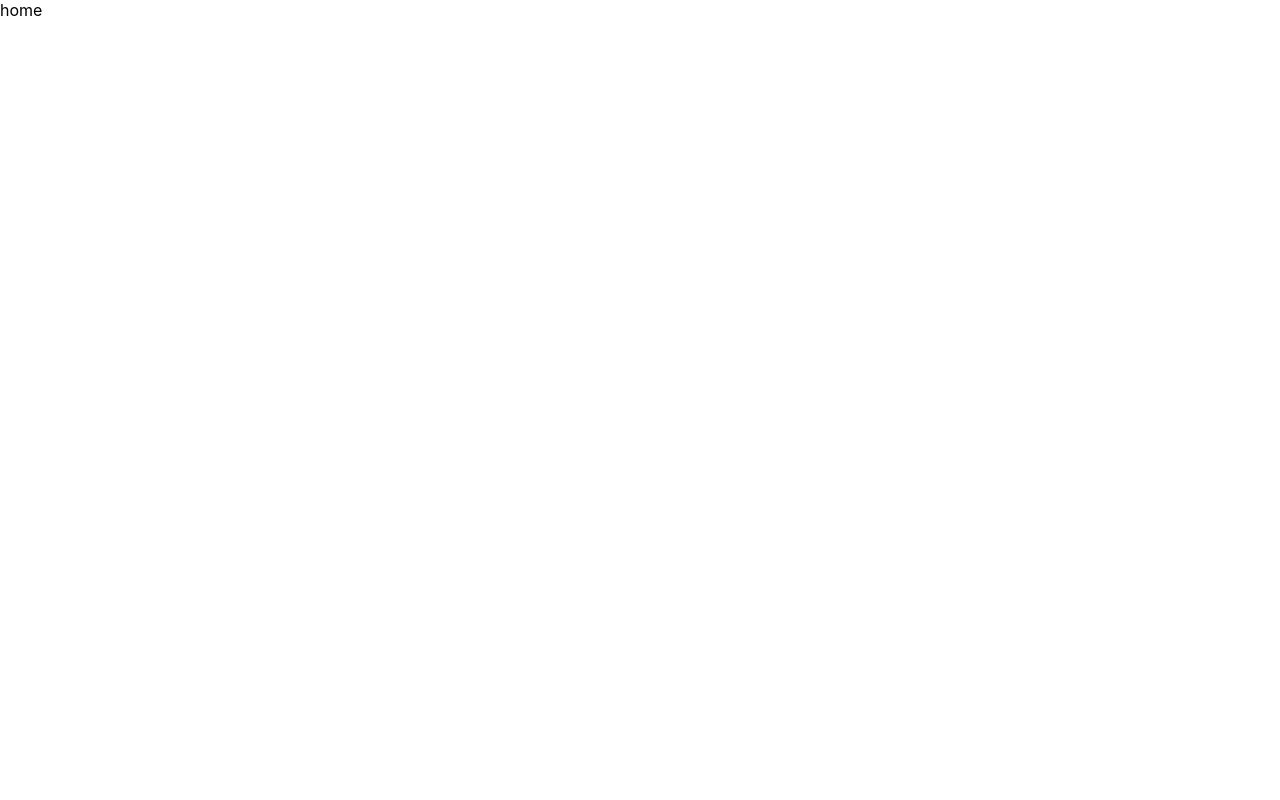
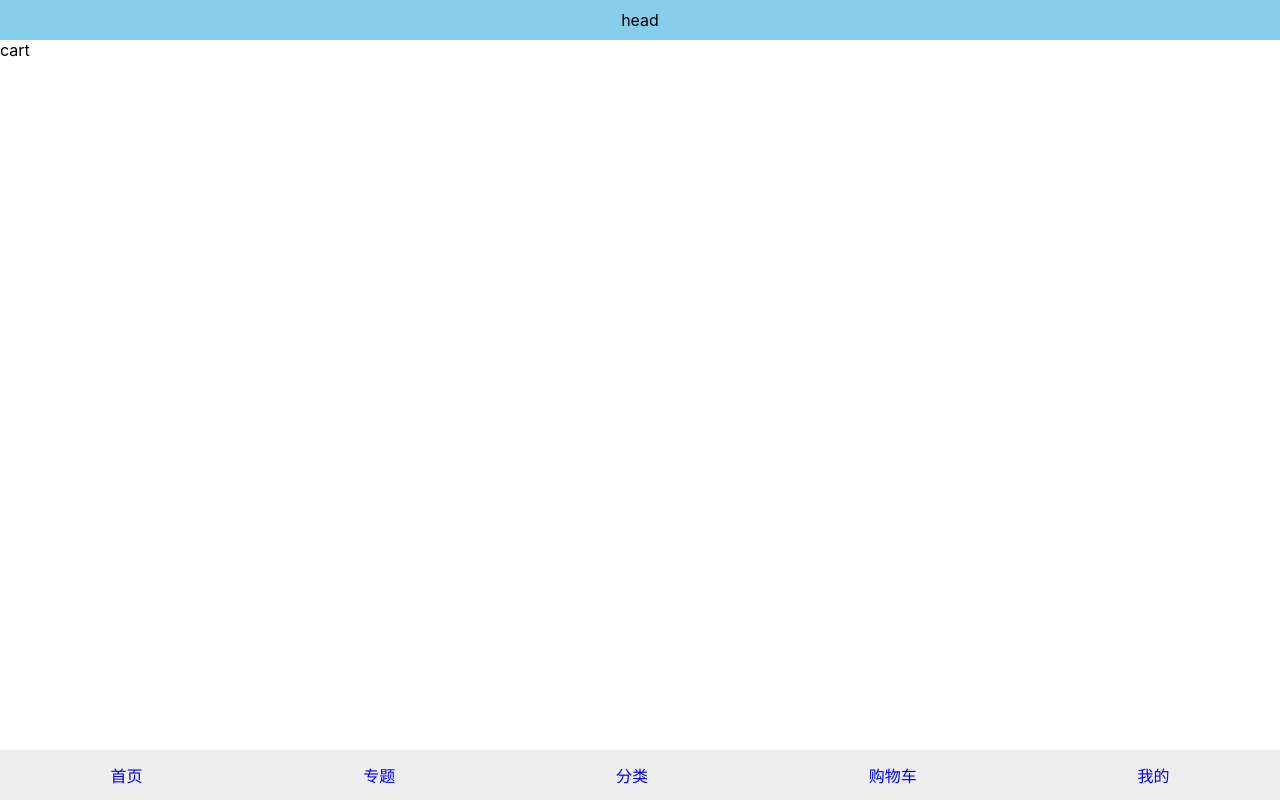
Before and after one commit to lsh5665256/shopcar, a React (Create React App) app: page /home/cart in a window 1280 px wide. Built offline with nearby package versions, Linux system fonts and the light colour scheme.

Commit message:
'首页'

```diff
--- a/package.json
+++ b/package.json
@@ -9,10 +9,12 @@
     "@types/jest": "^24.0.0",
     "@types/node": "^12.0.0",
     "@types/react": "^16.9.0",
-    "@types/react-dom": "^16.9.0",
+    "@types/react-dom": "^16.9.4",
+    "@types/react-router-dom": "^5.1.3",
     "mobx": "^5.15.1",
     "react": "^16.12.0",
     "react-dom": "^16.12.0",
+    "react-router-dom": "^5.1.2",
     "react-scripts": "3.3.0",
     "typescript": "~3.7.2"
   },
--- a/src/App.css
+++ b/src/App.css
@@ -27,7 +27,40 @@
 .App-link {
   color: #61dafb;
 }
-
+*{
+  padding: 0;
+  margin: 0;
+}
+html,body,#root,.homes{
+width: 100%;
+height: 100%;
+}
+.homes{
+  display: flex;
+  flex-direction: column;
+  flex:1;
+}
+.head{
+  width: 100%;
+  height: 40px;
+  background: skyblue;
+  text-align: center;
+  line-height: 40px;
+}
+.main{
+  flex: 1;
+}
+.footer{
+  width: 100%;
+  height: 50px;
+  background: #eee;
+  display: flex;
+  justify-content: space-around;
+  align-items: center;
+}
+a{
+  text-decoration: none;
+}
 @keyframes App-logo-spin {
   from {
     transform: rotate(0deg);
--- a/src/components/Details/index.tsx
+++ /dev/null
@@ -1,11 +0,0 @@
-import React from 'react';
-
-const Details: React.FC = () => {
-  return (
-    <>
-     Details
-    </>
-  );
-}
-
-export default Details;
--- a/src/components/Home/index.tsx
+++ b/src/components/Home/index.tsx
@@ -1,11 +1,11 @@
 import React from 'react';
 import View from "../../router/routerView"
-
+import Homes from '../../views/homes'
 const Home: React.FC = (props:any) => {
   return (
     <>
-     home
      <View route={props.child}></View>
+    <Homes/>
     </>
   );
 }
--- a/src/router/routerCofig.tsx
+++ b/src/router/routerCofig.tsx
@@ -1,12 +1,18 @@
 /*
  * @Author: 席鹏昊
  * @Date: 2020-01-03 19:20:38
- * @LastEditors  : 席鹏昊
- * @LastEditTime : 2020-01-06 11:19:35
+ * @LastEditors  : Please set LastEditors
+ * @LastEditTime : 2020-01-06 16:16:32
  * @Description:
  */
-import Home from "../components/Home";
-import Details from "../components/Details";
+
+import Subject from '../views/subject'
+import Classify from '../views/classify'
+import Cart from '../views/cart'
+import My from '../views/my'
+import Main from '../views/main'
+
+import Home from '../views/homes'
 
 const route ={
     medo: "histroy",
@@ -20,14 +26,36 @@ const route ={
             component: Home,
             children:[
                 {
-                    path:'/home/details',
-                    component: Details
-                }
+                    path: '/home/main',
+                    component: Main,
+
+                },
+                {
+                    path:'/home/subject',
+                    component: Classify
+                },
+                {
+                    path: '/home/classify',
+                    component: Subject,
+
+                },
+                {
+                    path: '/home/cart',
+                    component: Cart,
+
+                },
+
+                {
+                    path: '/home/my',
+                    component: My,
+
+                },
             ]
         },
+
         {
-            path: '/details',
-            component: Details
+            path: '/',
+            redirect: '/home'
         }
     ]
 }
--- /dev/null
+++ b/src/views/cart.tsx
@@ -0,0 +1,10 @@
+import React from 'react';
+const Cart:React.FC=()=>{
+    return (
+        <div className="cart">
+            cart
+        </div>
+    )
+}
+
+export default Cart;
--- /dev/null
+++ b/src/views/classify.tsx
@@ -0,0 +1,10 @@
+import React from 'react';
+const Classify:React.FC=()=>{
+    return (
+        <div className="classify">
+            classify
+        </div>
+    )
+}
+
+export default Classify;
--- /dev/null
+++ b/src/views/homes.tsx
@@ -0,0 +1,24 @@
+import React from 'react';
+import {NavLink} from 'react-router-dom'
+import View from "../router/routerView"
+const Homes:React.FC=(props:any)=>{
+    return (
+        <div className="homes">
+            <div className="head">
+                head
+            </div>
+            <div className="main">
+            <View route={props.child}></View>
+            </div>
+            <div className="footer">
+                <p><NavLink to="/home/main">首页</NavLink></p>
+                <p><NavLink to="/home/subject">专题</NavLink></p>
+                <p><NavLink to="/home/classify">分类</NavLink></p>
+                <p><NavLink to="/home/cart">购物车</NavLink></p>
+                <p><NavLink to="/home/my">我的</NavLink></p>
+            </div>
+        </div>
+    )
+}
+
+export default Homes;
--- /dev/null
+++ b/src/views/main.tsx
@@ -0,0 +1,11 @@
+import React from 'react';
+
+const Main:React.FC=(props:any)=>{
+    return (
+        <div className="main">
+        main
+        </div>
+    )
+}
+
+export default Main;
--- /dev/null
+++ b/src/views/my.tsx
@@ -0,0 +1,10 @@
+import React from 'react';
+const My:React.FC=()=>{
+    return (
+        <div className="my">
+           my
+        </div>
+    )
+}
+
+export default My;
--- /dev/null
+++ b/src/views/subject.tsx
@@ -0,0 +1,10 @@
+import React from 'react';
+const Subject:React.FC=()=>{
+    return (
+        <div className="subject">
+           subject
+        </div>
+    )
+}
+
+export default Subject;
```
Also changed, not shown: 1 other file (tests, documents, lock files or other folders).
